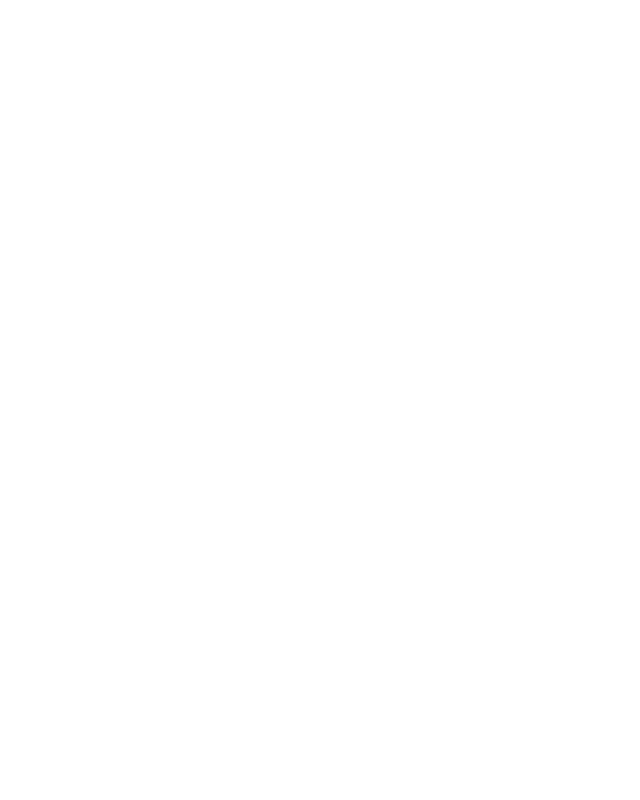
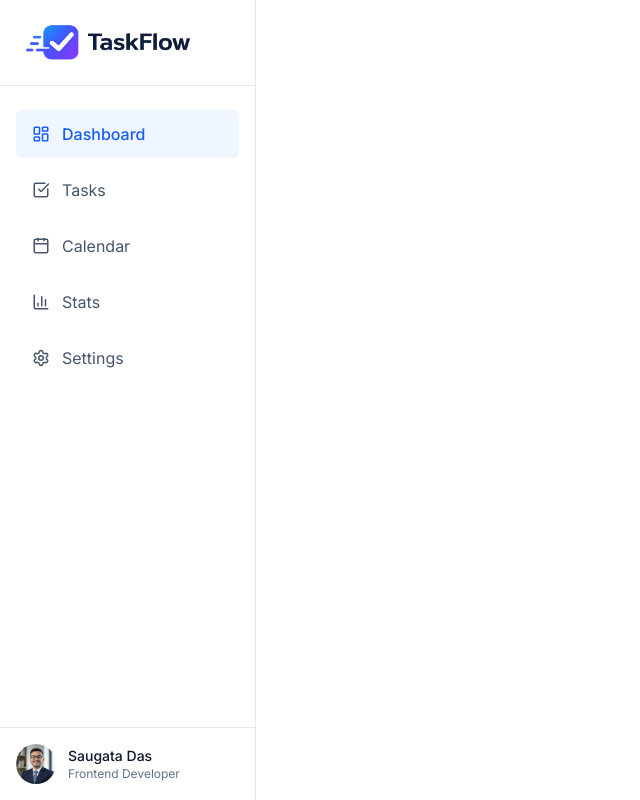
Before and after one commit to Saugata15/taskflow-react-ts, a React (Vite) app: page / in a window 1280 px wide. Shown: the whole page, without its empty margins (0-640 px from the left). Built offline with nearby package versions, Linux system fonts and the light colour scheme.

Commit message:
Created sidebar

```diff
--- a/index.html
+++ b/index.html
@@ -4,6 +4,7 @@
     <meta charset="UTF-8" />
     <link rel="icon" type="image/svg+xml" href="/favicon.svg" />
     <meta name="viewport" content="width=device-width, initial-scale=1.0" />
+    <link href="https://fonts.googleapis.com/css2?family=Inter:ital,opsz,wght@0,14..32,100..900;1,14..32,100..900&display=swap" rel="stylesheet">
     <title>taskflow-react-ts</title>
   </head>
   <body>
--- a/src/App.tsx
+++ b/src/App.tsx
@@ -1,9 +1,11 @@
+import Sidebar from "./components/Sidebar"
+
 
 
 const App = () => {
   return (
     <div>
-
+      <Sidebar/>
     </div>
   )
 }
--- /dev/null
+++ b/src/components/Sidebar.tsx
@@ -0,0 +1,87 @@
+import {
+  LayoutDashboard,
+  CheckSquare,
+  Calendar,
+  BarChart3,
+  Settings,
+} from "lucide-react";
+
+const navItems = [
+  {
+    id: 1,
+    label: "Dashboard",
+    icon: LayoutDashboard,
+    active: true,
+  },
+  {
+    id: 2,
+    label: "Tasks",
+    icon: CheckSquare,
+    active: false,
+  },
+  {
+    id: 3,
+    label: "Calendar",
+    icon: Calendar,
+    active: false,
+  },
+  {
+    id: 4,
+    label: "Stats",
+    icon: BarChart3,
+    active: false,
+  },
+  {
+    id: 5,
+    label: "Settings",
+    icon: Settings,
+    active: false,
+  },
+];
+
+const Sidebar = () => {
+  return (
+    <aside className="hidden lg:flex flex-col w-64 min-h-screen border-r border-slate-200 bg-white">
+      <div className="px-6 py-6 border-b border-slate-200">
+        <img src="./logo.png" alt="logo" className="w-42" />
+      </div>
+
+      <nav className="flex-1 px-4 py-6">
+        <ul className="space-y-2">
+          {navItems.map((item) => (
+            <li key={item.id}>
+              <button
+                className={`w-full flex items-center gap-3 px-4 py-3 rounded-md transition-all
+                    duration-200 ${
+                      item.active
+                        ? "bg-blue-50 text-blue-600 font-medium"
+                        : "text-slate-600 hover:bg-slate-100"
+                    }`}
+              >
+                <item.icon size={18} />
+                <span>{item.label}</span>
+              </button>
+            </li>
+          ))}
+        </ul>
+      </nav>
+
+      <div className="border-t border-slate-200 p-4">
+        <div className="flex items-center gap-3">
+          <img
+            src="./Avatar.png"
+            alt="profile"
+            className="w-10 h-10 rounded-full"
+          />
+          <div>
+            <p className="font-medium text-sm text-slate-900">Saugata Das</p>
+
+            <p className="text-xs text-slate-500">Frontend Developer</p>
+          </div>
+        </div>
+      </div>
+    </aside>
+  );
+};
+
+export default Sidebar;
--- a/src/index.css
+++ b/src/index.css
@@ -1 +1,5 @@
-@import "tailwindcss"
+@import "tailwindcss";
+
+body {
+    font-family: 'Inter', sans-serif;
+}
```
Also changed, not shown: public/Avatar.png (added).
